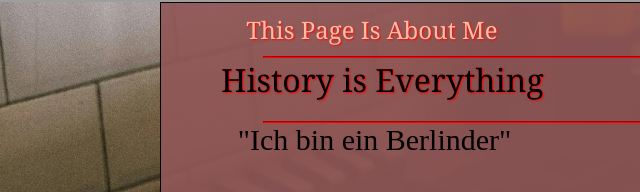
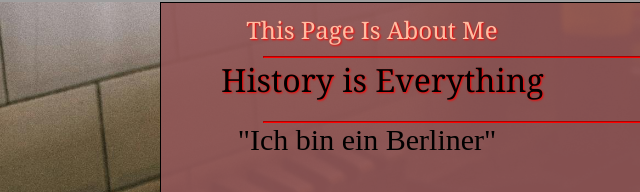
Before and after one commit to Nicholas671/Personal_Page, a plain HTML site: page html/about.html in a window 1280 px wide. Shown: the part 81-273 px from the top of the page, 0-640 px from the left. Drawn offline with Linux system fonts and the light colour scheme; grey boxes are pictures that could not be loaded.

Commit message:
updated about.html

```diff
--- a/html/about.html
+++ b/html/about.html
@@ -32,7 +32,7 @@
             </h3>
             <hr>
             <div class="quote">
-                <p style="font-size: 30px;">"Ich bin ein Berlinder"
+                <p style="font-size: 30px;">"Ich bin ein Berliner"
                 </p>
                 <p style="float: inline-end;">- John
                     Franis
```
